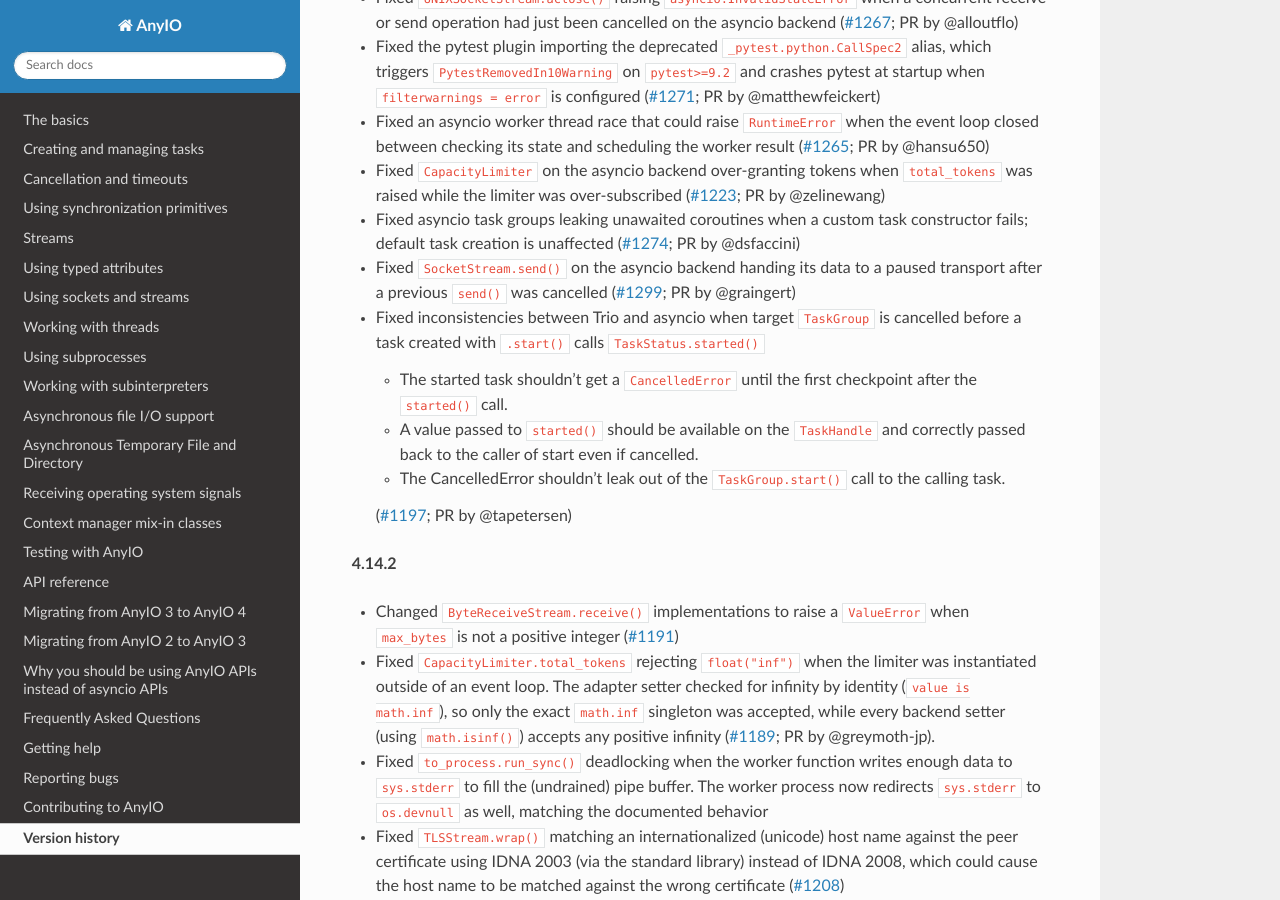
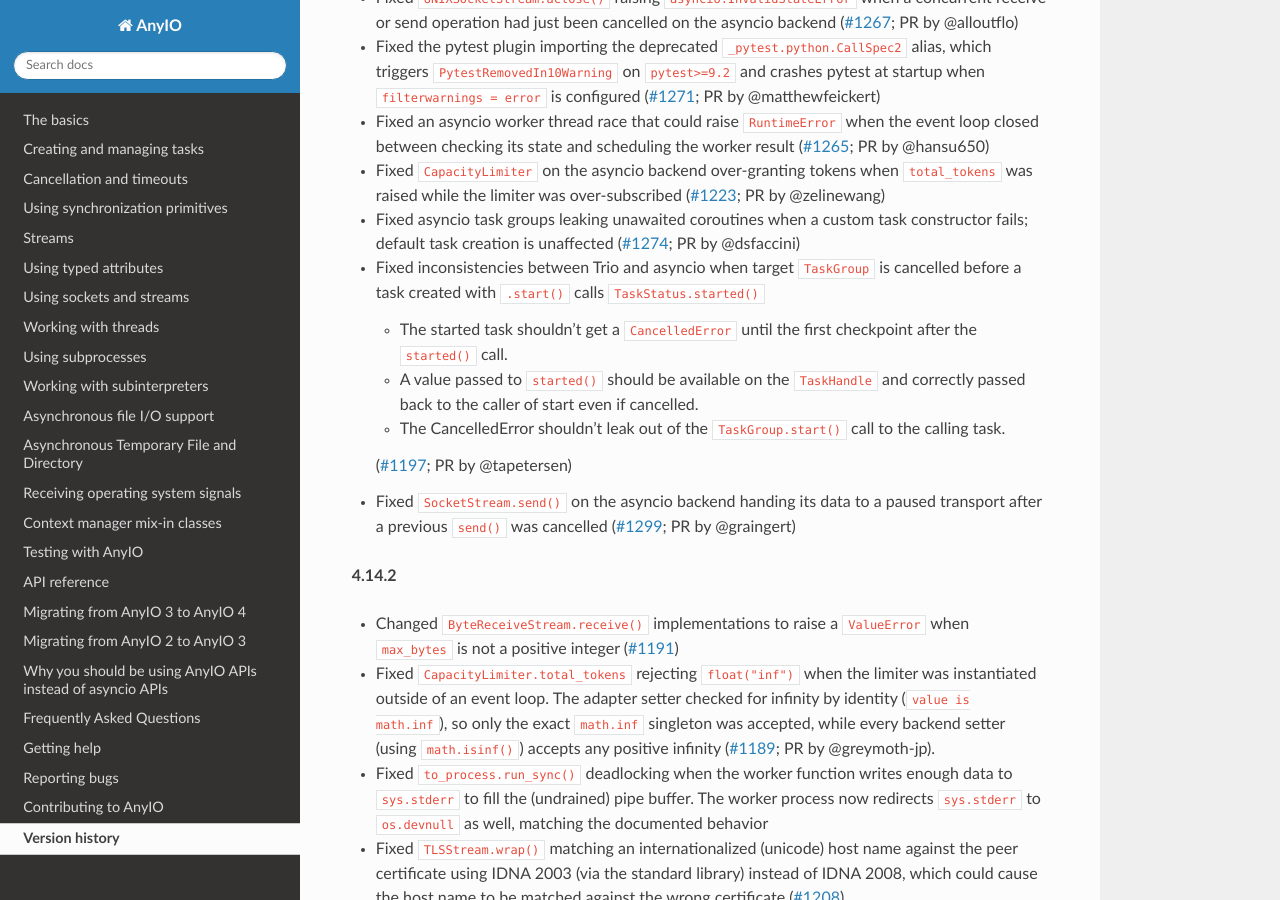
Before and after one commit to agronholm/anyio, a Sphinx documentation site: the page built from docs/versionhistory.rst, in a window 1280 px wide and 900 px high, scrolled down 1491 px. Built offline with Sphinx 7.4.7 and the Read the Docs theme 3.1.0, drawn with Linux system fonts in a browser that asks for light colours; the version number could not be read and is left out; some of the changed lines change nothing that is shown.

Commit message:
Moved the changelog entry

```diff
--- a/docs/versionhistory.rst
+++ b/docs/versionhistory.rst
@@ -84,9 +84,6 @@ This library adheres to `Semantic Versioning 2.0 <http://semver.org/>`_.
 - Fixed asyncio task groups leaking unawaited coroutines when a custom task constructor
   fails; default task creation is unaffected
   (`#1274 <https://github.com/agronholm/anyio/issues/1274>`_; PR by @dsfaccini)
-- Fixed ``SocketStream.send()`` on the asyncio backend handing its data to a paused
-  transport after a previous ``send()`` was cancelled
-  (`#1299 <https://github.com/agronholm/anyio/pull/1299>`_; PR by @graingert)
 - Fixed inconsistencies between Trio and asyncio when target ``TaskGroup`` is
   cancelled before a task created with ``.start()`` calls ``TaskStatus.started()``
 
@@ -98,6 +95,9 @@ This library adheres to `Semantic Versioning 2.0 <http://semver.org/>`_.
     task.
 
   (`#1197 <https://github.com/agronholm/anyio/issues/1197>`_; PR by @tapetersen)
+- Fixed ``SocketStream.send()`` on the asyncio backend handing its data to a paused
+  transport after a previous ``send()`` was cancelled
+  (`#1299 <https://github.com/agronholm/anyio/pull/1299>`_; PR by @graingert)
 
 **4.14.2**
 
```
